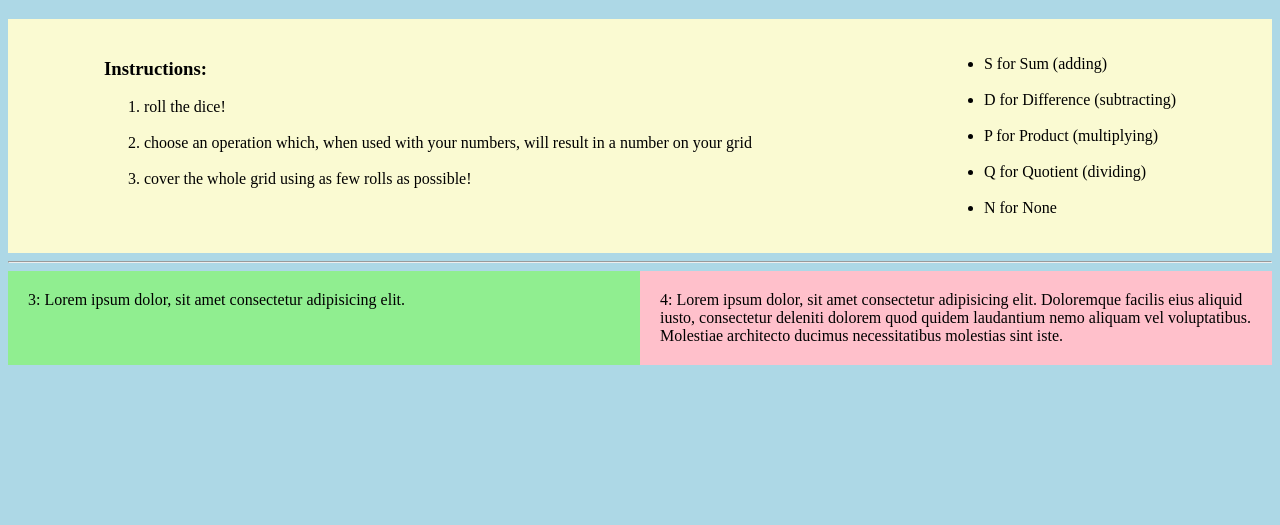
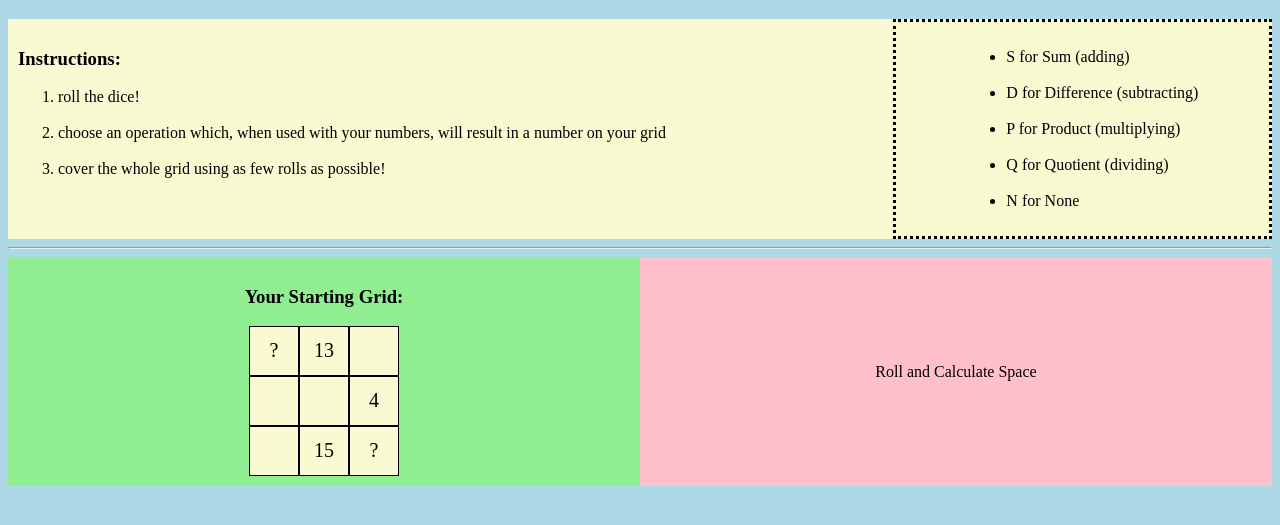
Before and after one commit to katsowka/basic, a plain HTML site: page index.html in a window 1280 px wide. Shown: the part 61-586 px from the top of the page. Drawn offline with Linux system fonts and the light colour scheme.

Commit message:
finishing grid spacing

```diff
--- a/index.html
+++ b/index.html
@@ -9,7 +9,7 @@
 
         <h1 align ="center"> Welcome to SPROD - math operations bingo! </h1>
 
-        <div class="fullwidth">
+        <div class="container">
 
             <div class="box" id="instructions">
                 <h3> Instructions: </h3>
@@ -33,9 +33,26 @@
 
         <hr>
 
-        <div class="fullwidth">
-            <div class="box" id="box3">3: Lorem ipsum dolor, sit amet consectetur adipisicing elit. </div>
-            <div class="box" id="box4">4: Lorem ipsum dolor, sit amet consectetur adipisicing elit. Doloremque facilis eius aliquid iusto, consectetur deleniti dolorem quod quidem laudantium nemo aliquam vel voluptatibus. Molestiae architecto ducimus necessitatibus molestias sint iste.</div>
+        <div class="container">
+            <div align ="center" class="box" id="box-for-grid">
+                <h3 id="grid-message"></h3>
+
+                <div class="grid">
+                    <div class="cell" id="b00">?</div>
+                    <div class="cell" id="b01">13</div>
+                    <div class="cell" id="b02"></div>
+                    <div class="cell" id="b10"></div>
+                    <div class="cell" id="b11"></div>
+                    <div class="cell" id="b12">4</div>
+                    <div class="cell" id="b20"></div>
+                    <div class="cell" id="b21">15</div>
+                    <div class="cell" id="b22">?</div>
+                </div>
+
+            </div>
+
+            <div class="box" id="box4">
+                    Roll and Calculate Space</div>
         </div>
 
         <script src="main.js"></script>
--- a/main.js
+++ b/main.js
@@ -3,6 +3,8 @@
 
 // alert("success")
 
-const GridStart = "Your Grid"
+const gridMessageStart = "Your Starting Grid:";
+const gridMessageNow = "Your Grid Now:";
+const gridMessageEnd = "You Won!";
 
-document.getElementById("grid-title").textContent.GridStart
+document.getElementById("grid-message").textContent = gridMessageStart;
--- a/styles.css
+++ b/styles.css
@@ -10,14 +10,14 @@ h1{
     color: darkslateblue;
 }
 
-.fullwidth{
+.container{
     background-color: lightgoldenrodyellow;
     display: flex;
     justify-content: space-around;
 }
 
 .box{
-    padding: 20px;
+    padding: 10px;
     /* float: left; */
     /* display: flex; */
     /* justify-content: center; */
@@ -25,22 +25,40 @@ h1{
     /* text-align: center */
 }
 
-#box1{
-  background-color: blue;
-  width: 70%;
+.grid{
+  display: grid;
+  width: 150px;
+  height: 150px;
+  grid-template: 50px 50px 50px / 50px 50px 50px;
+  /* auto auto auto / auto auto auto; */
 }
 
-#box2{
+.cell{
+  background-color: lightgoldenrodyellow;
+  border: 1px solid black;
+  padding: 12px;
+  font-size: 20px;
+  text-align: center;
+}
+
+#instructions{
+  width: 70%;
+  /* height: 30vh;  use max somehow? or min?*/
+}
+
+#operations{
   display: flex;
   justify-content: center;
-  background-color: red;
+  border-style:dotted;
   width: 30%;
 }
 
-#box3{
+#box-for-grid{
   background-color: lightgreen;
   width: 50%;
 }
+
+
 
 #box4{
   display: flex;
```
